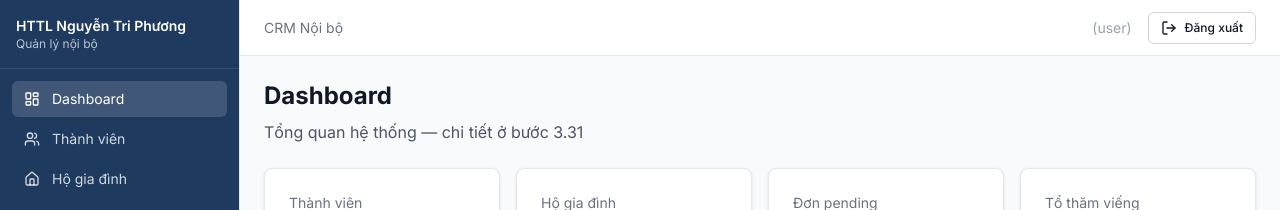
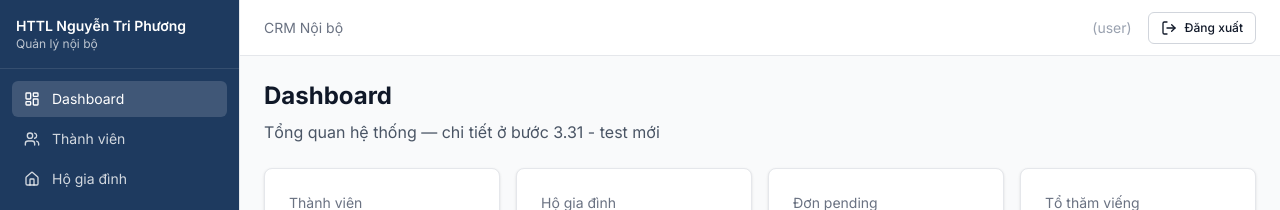
Before and after one commit to huong-dao/crm-ntp, a Next.js app: page /dashboard in a window 1280 px wide. Shown: the top 210 px of the page. Built offline with nearby package versions, Linux system fonts and the light colour scheme; no server answers.

Commit message:
update text thử

```diff
--- a/src/app/(dashboard)/dashboard/page.tsx
+++ b/src/app/(dashboard)/dashboard/page.tsx
@@ -3,7 +3,7 @@ export default function DashboardPage() {
     <div>
       <h1 className="text-2xl font-bold text-gray-900">Dashboard</h1>
       <p className="mt-2 text-gray-600">
-        Tổng quan hệ thống — chi tiết ở bước 3.31
+        Tổng quan hệ thống — chi tiết ở bước 3.31 - test mới
       </p>
       <div className="mt-6 grid gap-4 sm:grid-cols-2 lg:grid-cols-4">
         {[
```
